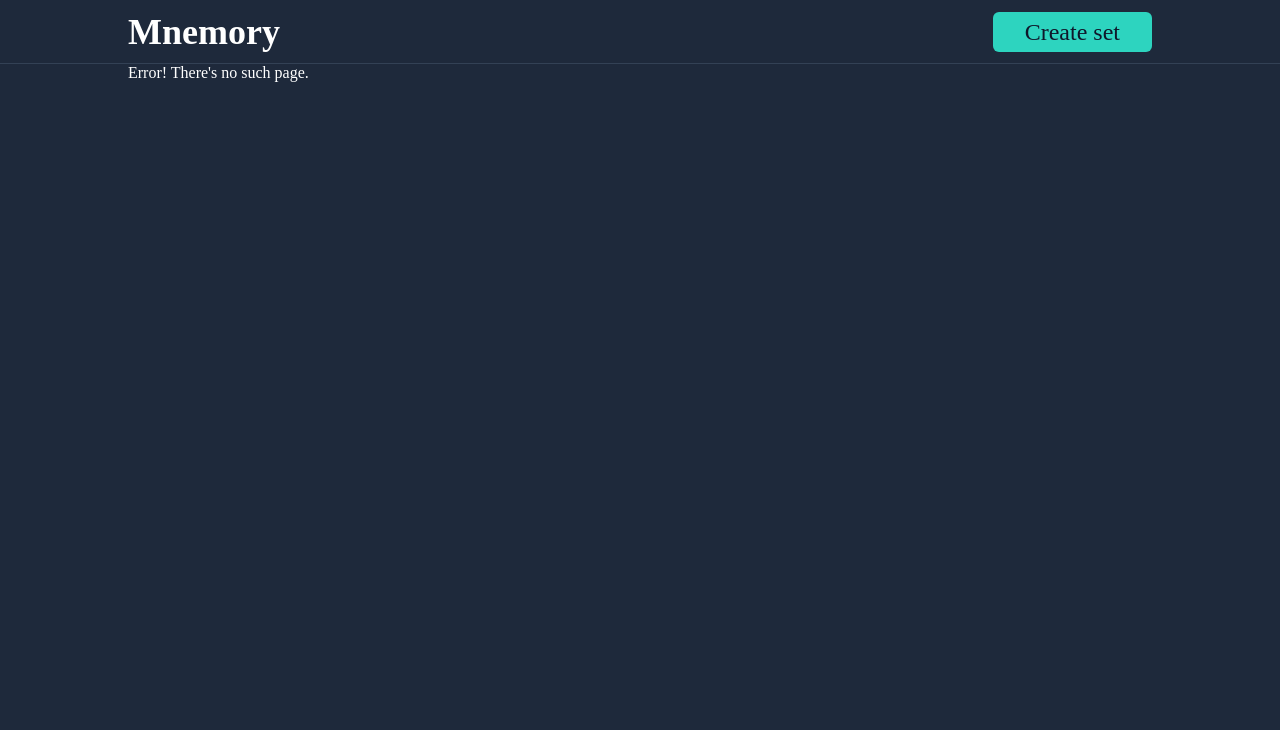
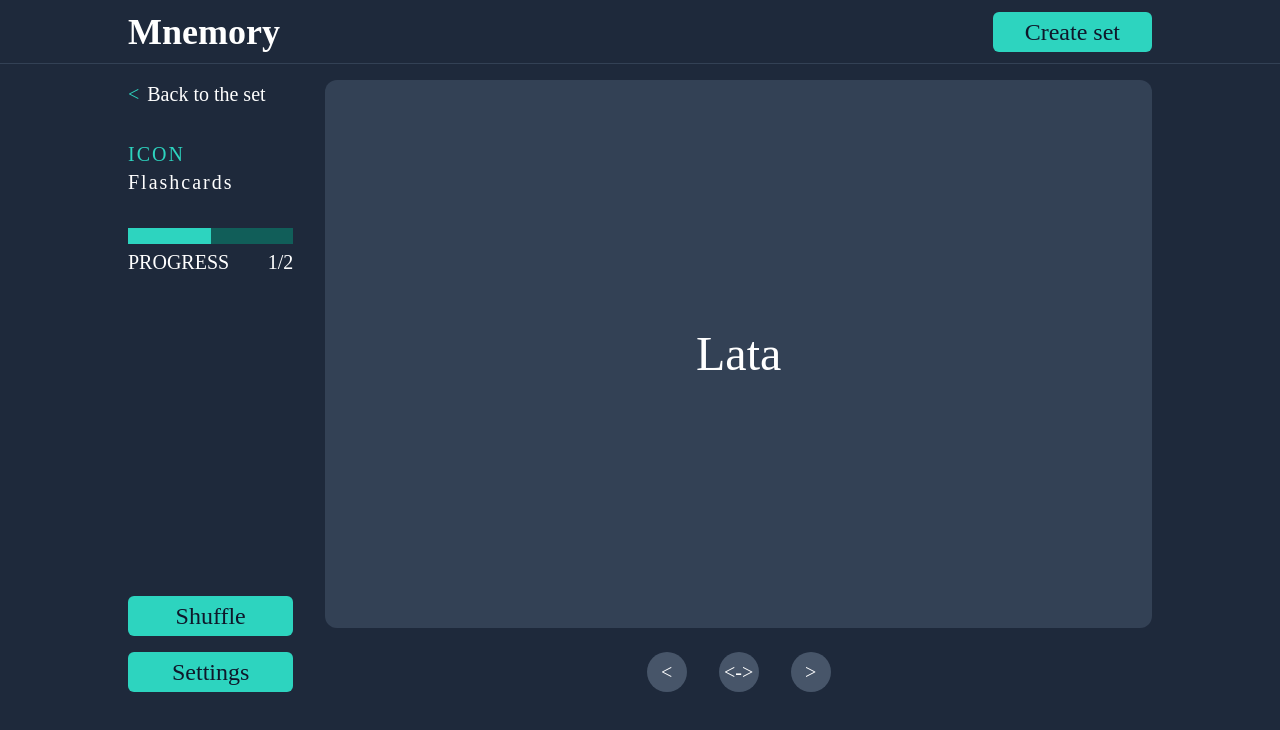
Before and after one commit to Shysh-Oleksandr/mnemory, a React (Create React App) app: page /set/1/learn/flashcards in a window 1280 px wide. Shown: the top 730 px of the page. Built offline with nearby package versions, Linux system fonts and the light colour scheme.

Commit message:
Made basic flashcards style.

```diff
--- a/src/App.tsx
+++ b/src/App.tsx
@@ -8,7 +8,7 @@ import CreatePage from "./pages/CreatePage";
 import EditPage from "./pages/EditPage";
 import ErrorPage from "./pages/ErrorPage";
 import HomePage from "./pages/HomePage";
-import LearnPage from "./pages/LearnPage";
+import LearnFlashcardsPage from "./pages/LearnFlashcardsPage";
 import SetPage from "./pages/SetPage";
 import { actionCreactors, State } from "./state";
 
@@ -33,7 +33,10 @@ function App() {
           <Route path="/" element={<HomePage />} />
           <Route path="/create/:setid" element={<CreatePage />} />
           <Route path="/set/:setid/edit/" element={<EditPage />} />
-          <Route path="/set/:setid/learn" element={<LearnPage />} />
+          <Route
+            path="/set/:setid/learn/flashcards"
+            element={<LearnFlashcardsPage />}
+          />
           <Route path="/set/:setid" element={<SetPage />} />
           <Route path="*" element={<ErrorPage />} />
         </Routes>
--- a/src/index.css
+++ b/src/index.css
@@ -42,7 +42,10 @@ textarea {
 }
 
 body {
-  @apply bg-slate-800 text-white overflow-x-hidden;
+  @apply bg-slate-800 text-white overflow-x-hidden h-full;
+}
+#root {
+  @apply h-full;
 }
 ol,
 ul {
--- /dev/null
+++ b/src/pages/LearnFlashcardsPage.tsx
@@ -0,0 +1,92 @@
+import React, { useState } from "react";
+import { useDispatch, useSelector } from "react-redux";
+import { Link, useNavigate } from "react-router-dom";
+import { bindActionCreators } from "redux";
+import { getCurrentSet } from "../Helpers/functions";
+import { actionCreactors, State } from "../state";
+
+type Props = {};
+
+enum CardSides {
+  FRONT = "front",
+  BACK = "back",
+}
+
+const LearnFlashcardsPage = (props: Props) => {
+  const [currentTerm, setCurrentTerm] = useState<number>(0);
+  const [currentCardSide, setCurrentCardSide] = useState<string>(
+    CardSides.FRONT
+  );
+  const dispatch = useDispatch();
+  const { copySavedSet, deleteSet } = bindActionCreators(
+    actionCreactors,
+    dispatch
+  );
+  const mnemoryState = useSelector((state: State) => state.mnemory);
+  const currentSet = getCurrentSet(mnemoryState);
+  const savedSet = currentSet.savedSet;
+  const termsLength = savedSet.terms.length;
+  return (
+    <div className="learn-cards flex h-full mt-4 justify-between">
+      <div className="learn-cards-info basis-1/6 mr-8">
+        <Link to={`/set/${savedSet.setId + 1}`} className="text-xl">
+          <span className="text-teal-400 mr-2">{`<`}</span>
+          Back to the set
+        </Link>
+        <h4 className="text-xl tracking-widest my-8">
+          <span className="mr-2 text-teal-400">ICON</span> Flashcards
+        </h4>
+        <div>
+          <div className="learn-cards-progress-bar h-4 w-full bg-teal-800">
+            <div
+              style={{ width: `${(100 / termsLength) * (currentTerm + 1)}%` }}
+              className="transition-all  bg-teal-400 h-full"
+            ></div>
+          </div>
+          <div className="flex justify-between items-center text-xl mt-1">
+            <h5>PROGRESS</h5>
+            <span>
+              {currentTerm + 1}/{termsLength}
+            </span>
+          </div>
+          <div className="mt-80">
+            <button className="btn block w-full mb-4">Shuffle</button>
+            <button className="btn block w-full">Settings</button>
+          </div>
+        </div>
+      </div>
+      <div className="learn-cards-content basis-5/6 relative">
+        <div className="cards absolute bottom-16 top-0 left-0 right-0">
+          {currentTerm !== 0 && <div className="previous-card"></div>}
+          <div className="current-card bg-slate-700 w-full h-full rounded-xl cursor-pointer">
+            {currentCardSide === CardSides.FRONT ? (
+              <div className="card-front flex items-center justify-center h-full">
+                <h3 className="text-5xl cursor-text">
+                  {savedSet.terms[currentTerm].term}
+                </h3>
+              </div>
+            ) : (
+              <div className="card-back"></div>
+            )}
+          </div>
+          {currentTerm !== termsLength && <div className="next-card"></div>}
+        </div>
+        <div className="navigation flex items-center justify-center absolute bottom-0 left-1/2 -translate-x-1/2">
+          <button
+            onClick={() => currentTerm !== 0 && setCurrentTerm(currentTerm - 1)}
+            className="mx-4 text-xl rounded-full h-10 w-10 transition-colors hover:bg-slate-700 bg-slate-600"
+          >{`<`}</button>
+          <button className="mx-4 text-xl rounded-full h-10 w-10 transition-colors hover:bg-slate-700 bg-slate-600">{`<->`}</button>
+          <button
+            onClick={() =>
+              currentTerm !== termsLength - 1 && setCurrentTerm(currentTerm + 1)
+            }
+            className="mx-4 text-xl rounded-full h-10 w-10 transition-colors hover:bg-slate-700 bg-slate-600"
+          >{`>`}</button>
+        </div>
+      </div>
+    </div>
+  );
+};
+
+export default LearnFlashcardsPage;
--- a/src/pages/LearnPage.tsx
+++ /dev/null
@@ -1,9 +0,0 @@
-import React from "react";
-
-type Props = {};
-
-const LearnPage = (props: Props) => {
-  return <div>Learn</div>;
-};
-
-export default LearnPage;
--- a/src/pages/SetPage.tsx
+++ b/src/pages/SetPage.tsx
@@ -25,6 +25,15 @@ const SetPage = (props: Props) => {
       <div className="set-info py-4">
         <h2 className="text-4xl font-bold py-1">{savedSet.name}</h2>
         <h3 className="text-2xl">{savedSet.description}</h3>
+      </div>
+      <div>
+        <Link
+          onClick={copySavedSet}
+          to={`/set/${savedSet.setId + 1}/learn/flashcards`}
+          className="btn block !py-4 text-center font-bold !bg-green-600 hover:!bg-green-700 my-8 !text-slate-800"
+        >
+          Learn flashcards
+        </Link>
       </div>
       <div className="set-terms-list">
         <div className="flex justify-between items-center">
```
